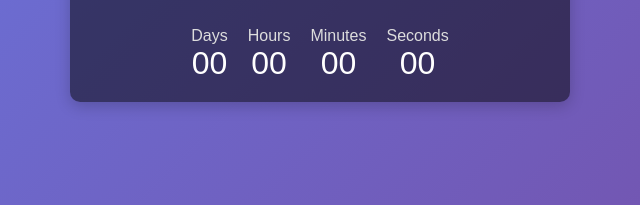
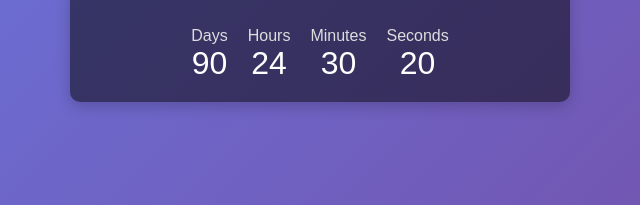
Before and after one commit to prativatimsina/mysite, a plain HTML site: page index.html in a window 1280 px wide. Shown: the part 427-632 px from the top of the page, 320-960 px from the left. Drawn offline with Linux system fonts and the light colour scheme.

Commit message:
Update index.html

```diff
--- a/index.html
+++ b/index.html
@@ -5,7 +5,7 @@
     <meta name="viewport" content="width=device-width, initial-scale=1.0">
     <title>Coming Soon</title>
     <style>
-        /* Reset styling */
+
         * {
             margin: 0;
             padding: 0;
@@ -13,7 +13,7 @@
             font-family: Arial, sans-serif;
         }
 
-        /* Body styling */
+
         body {
             display: flex;
             align-items: center;
@@ -23,7 +23,7 @@
             color: #fff;
         }
 
-        /* Container for content */
+
         .coming-soon-container {
             text-align: center;
             max-width: 500px;
@@ -33,21 +33,21 @@
             box-shadow: 0px 4px 15px rgba(0, 0, 0, 0.2);
         }
 
-        /* Heading style */
+
         .coming-soon-container h1 {
             font-size: 3em;
             margin-bottom: 20px;
             letter-spacing: 1.5px;
         }
 
-        /* Subheading style */
+
         .coming-soon-container p {
             font-size: 1.2em;
             margin-bottom: 30px;
             line-height: 1.5;
         }
 
-        /* Countdown style */
+
         .countdown {
             display: flex;
             justify-content: center;
@@ -70,10 +70,10 @@
         <h1>Coming Soon</h1>
         <p>We're working hard to bring you an amazing experience. Stay tuned!</p>
         <div class="countdown">
-            <div><span>Days</span>00</div>
-            <div><span>Hours</span>00</div>
-            <div><span>Minutes</span>00</div>
-            <div><span>Seconds</span>00</div>
+            <div><span>Days</span>90</div>
+            <div><span>Hours</span>24</div>
+            <div><span>Minutes</span>30</div>
+            <div><span>Seconds</span>20</div>
         </div>
     </div>
 </body>
```
